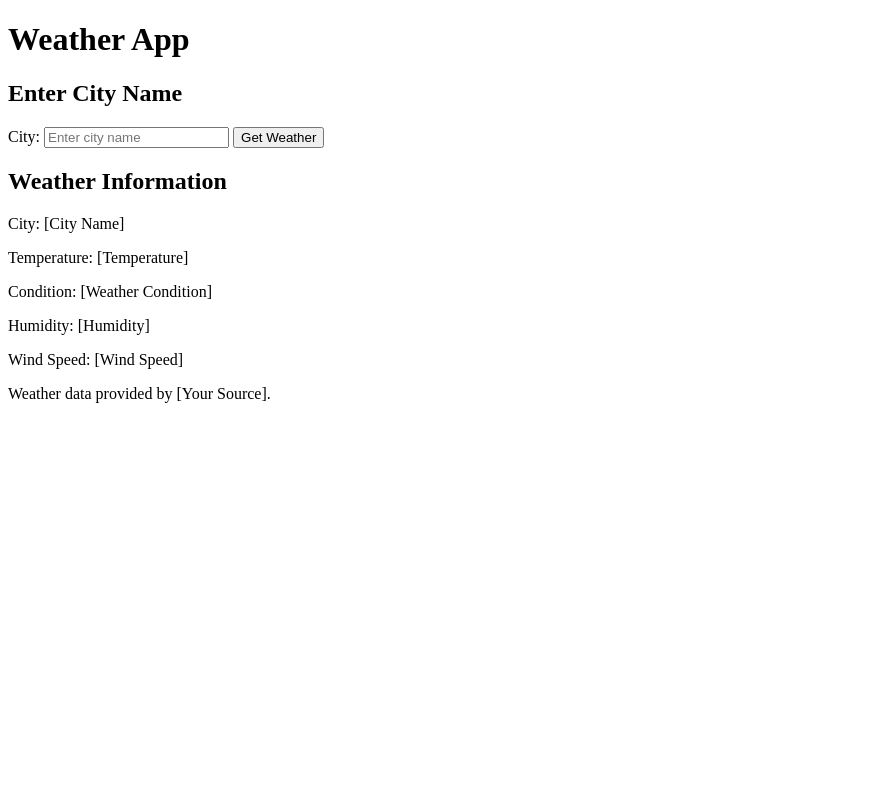
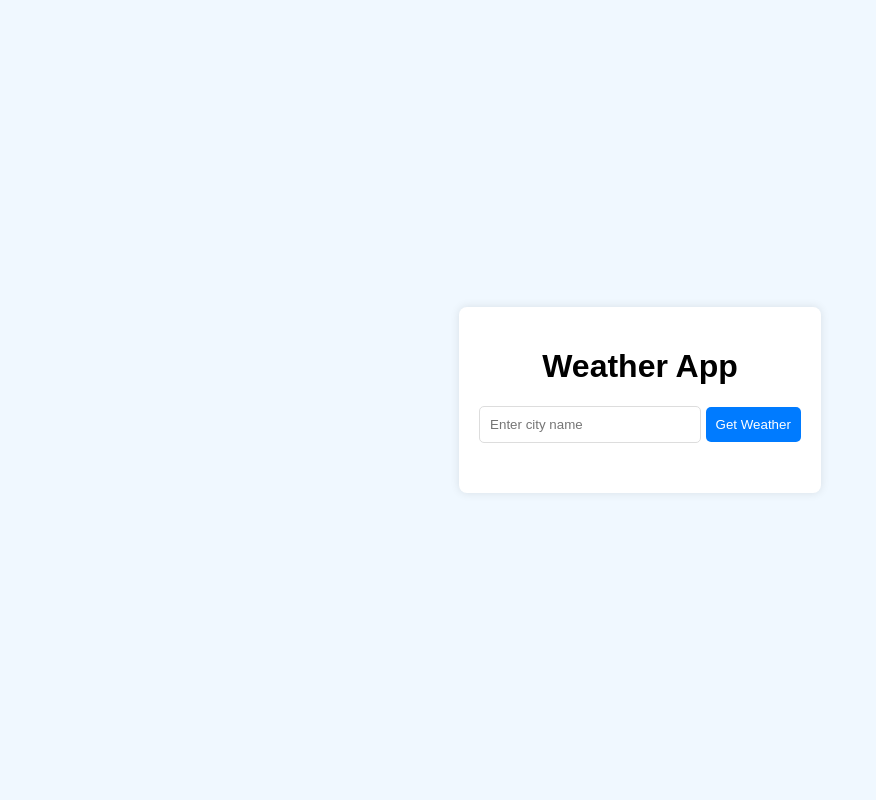
Before and after one commit to Apurv48/Weather-App, a Flask app: page / in a window 1280 px wide. Shown: the whole page, without its empty margins (0-876 px from the left). Run offline with Flask 3, Linux system fonts and the light colour scheme.

Commit message:
Update index.html

```diff
--- a/templates/index.html
+++ b/templates/index.html
@@ -4,37 +4,87 @@
     <meta charset="UTF-8">
     <meta name="viewport" content="width=device-width, initial-scale=1.0">
     <title>Weather App</title>
+    <style>
+        body {
+            font-family: Arial, sans-serif;
+            background-color: #f0f8ff;
+            display: flex;
+            justify-content: center;
+            align-items: center;
+            height: 100vh;
+            margin: 0;
+        }
+        .weather-app {
+            text-align: center;
+            background-color: white;
+            padding: 20px;
+            border-radius: 8px;
+            box-shadow: 0 0 10px rgba(0, 0, 0, 0.1);
+        }
+        input {
+            padding: 10px;
+            width: 200px;
+            border: 1px solid #ddd;
+            border-radius: 5px;
+            margin-bottom: 10px;
+        }
+        button {
+            padding: 10px;
+            border: none;
+            background-color: #007BFF;
+            color: white;
+            border-radius: 5px;
+            cursor: pointer;
+        }
+        button:hover {
+            background-color: #0056b3;
+        }
+        .weather-info {
+            margin-top: 20px;
+        }
+    </style>
 </head>
 <body>
-    <header>
+    <div class="weather-app">
         <h1>Weather App</h1>
-    </header>
+        <input type="text" id="city" placeholder="Enter city name">
+        <button onclick="getWeather()">Get Weather</button>
 
-    <main>
-        <section>
-            <h2>Enter City Name</h2>
-            <form action="/getWeather" method="GET">
-                <label for="city">City:</label>
-                <input type="text" id="city" name="city" placeholder="Enter city name" required>
-                <button type="submit">Get Weather</button>
-            </form>
-        </section>
+        <div class="weather-info" id="weatherInfo">
+            <!-- Weather information will appear here -->
+        </div>
+    </div>
 
-        <section>
-            <h2>Weather Information</h2>
-            <div id="weather-info">
-                <!-- Weather data will be displayed here -->
-                <p>City: [City Name]</p>
-                <p>Temperature: [Temperature]</p>
-                <p>Condition: [Weather Condition]</p>
-                <p>Humidity: [Humidity]</p>
-                <p>Wind Speed: [Wind Speed]</p>
-            </div>
-        </section>
-    </main>
+    <script>
+        async function getWeather() {
+            const city = document.getElementById('city').value;
+            const apiKey = 'YOUR_API_KEY';  // Replace with your OpenWeatherMap API key
+            const url = `https://api.openweathermap.org/data/2.5/weather?q=${city}&appid=${apiKey}&units=metric`;
 
-    <footer>
-        <p>Weather data provided by [Your Source].</p>
-    </footer>
+            try {
+                const response = await fetch(url);
+                const data = await response.json();
+
+                if (data.cod === '404') {
+                    document.getElementById('weatherInfo').innerHTML = `<p>City not found</p>`;
+                } else {
+                    const weatherDescription = data.weather[0].description;
+                    const temp = data.main.temp;
+                    const humidity = data.main.humidity;
+                    const windSpeed = data.wind.speed;
+
+                    document.getElementById('weatherInfo').innerHTML = `
+                        <h3>Weather in ${data.name}</h3>
+                        <p>${weatherDescription}</p>
+                        <p>Temperature: ${temp} °C</p>
+                        <p>Humidity: ${humidity}%</p>
+                        <p>Wind Speed: ${windSpeed} m/s</p>
+                    `;
+                }
+            } catch (error) {
+                document.getElementById('weatherInfo').innerHTML = `<p>Unable to fetch weather data</p>`;
+            }
+        }
+    </script>
 </body>
 </html>
```
